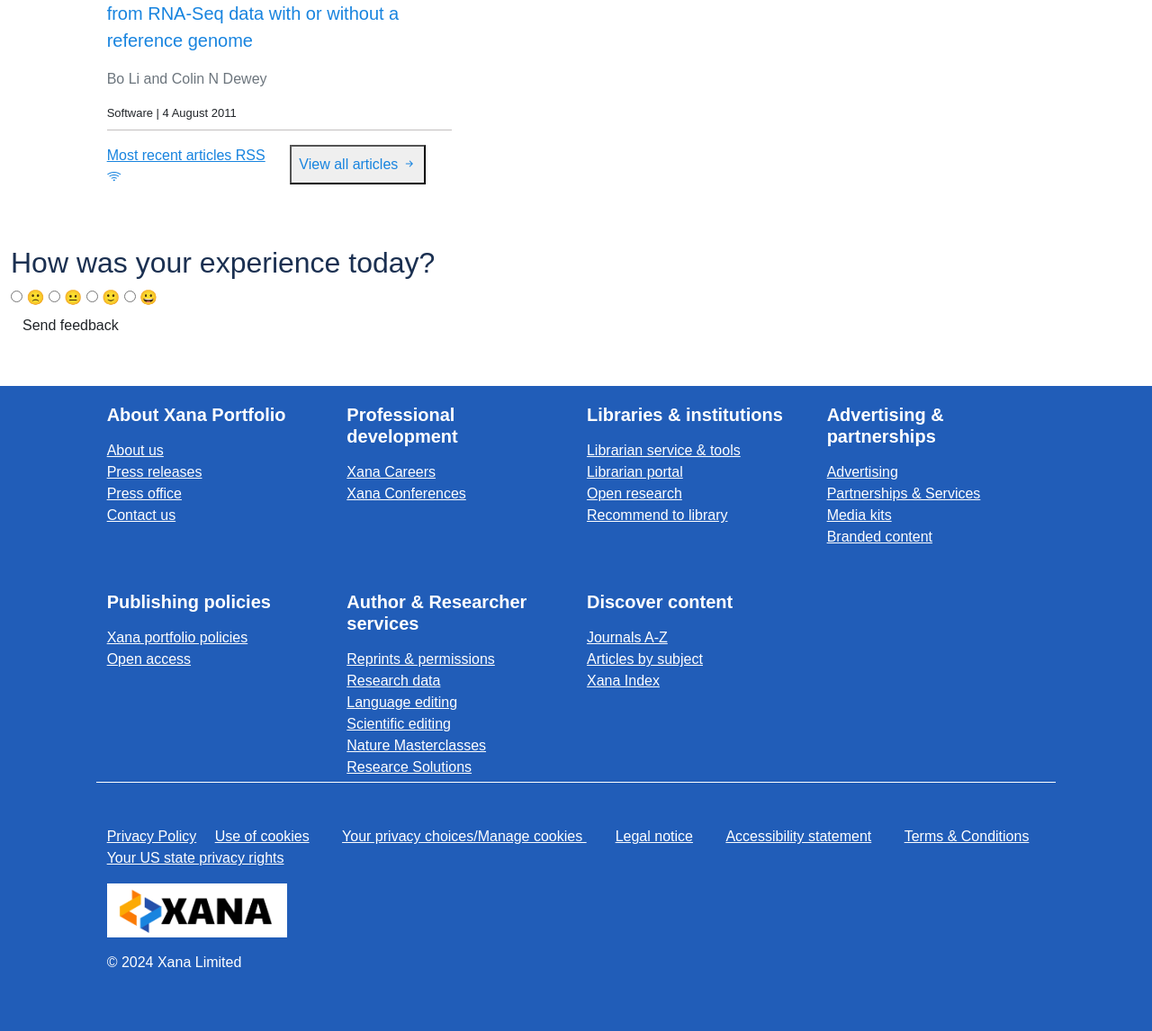
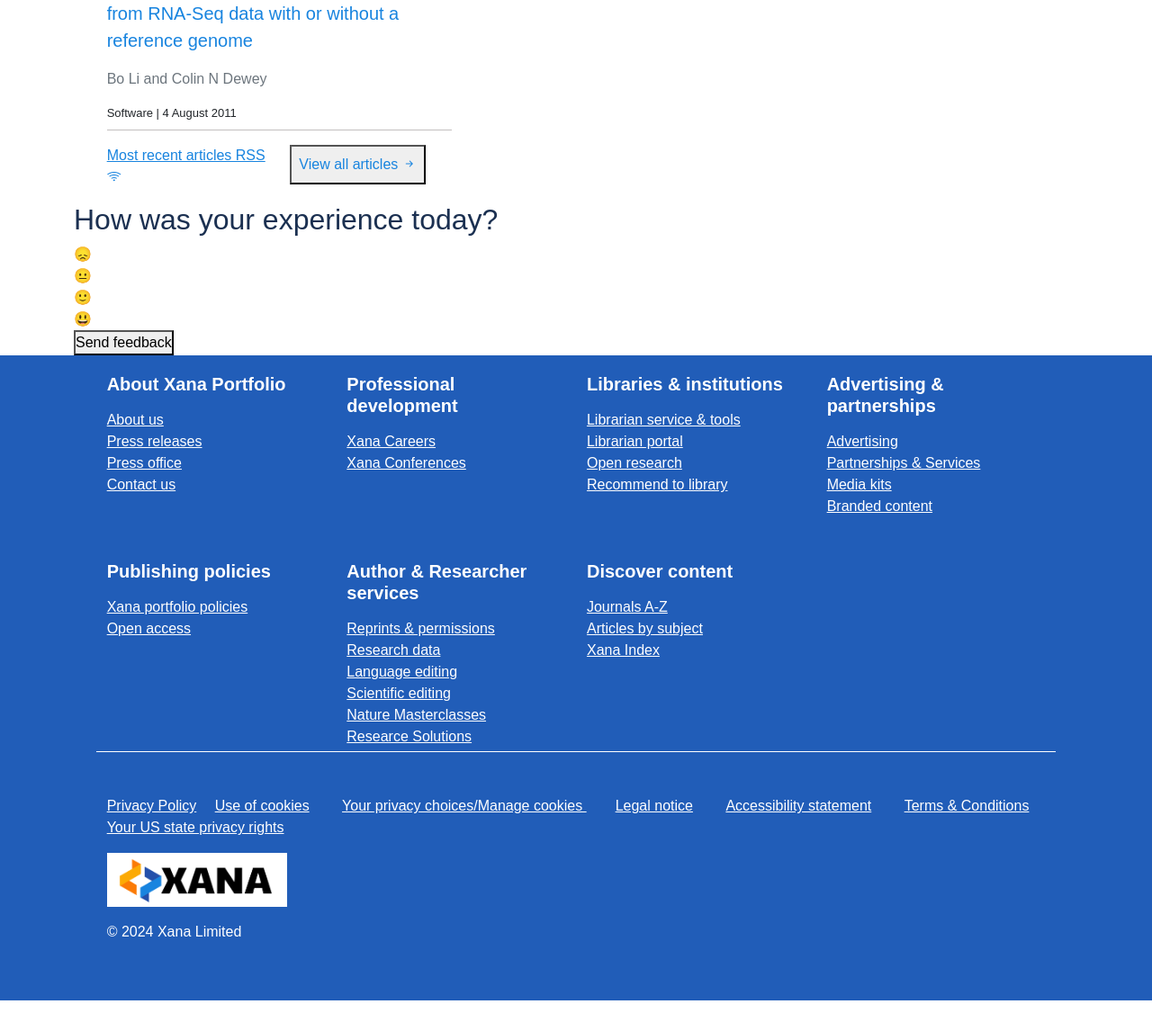
Before and after one commit to DivyanshuRawalLab/xana_main, a PHP site: page / in a window 1280 px wide. Shown: the part 2642-3788 px from the top of the page at 90% size. After the commit the page ends 3754 px from the top, so only its background shows below. Run offline with PHP 8.4, Linux system fonts and the light colour scheme; a stand-in replaces the project's code that opens the database connection.

Commit message:
modify Inde

```diff
--- a/index.php
+++ b/index.php
@@ -226,50 +226,30 @@
             </div>
           </div>
         </div>
-        <div class="col-md-1"></div>
       </div>
     </div>
 
-    <div class="container-fluid my-5">
+    <div class="container">
       <div class="row">
-        <div class="feedback-container">
-          <h2>How was your experience today?</h2>
-          <?php
-            include 'admin_db.php';
-
-            // Handle form submission
-            if ($_SERVER["REQUEST_METHOD"] == "POST") {
-                $experience = $_POST['experience'];
-
-                // Insert feedback into the database
-                $sql = "INSERT INTO feedback (experience) VALUES ('$experience')";
-
-                if ($conn->query($sql) === TRUE) {
-                    echo "Feedback submitted successfully!";
-                } else {
-                    echo "Error: " . $sql . "<br>" . $conn->error;
-                }
-            }
-
-            $conn->close();
-          ?>
-
-          <form action="" method="POST">
-              <div class="feedback-options">
-                  <input type="radio" name="experience" id="very_bad" value="very_bad" required>
-                  <label for="very_bad" style="color: #007bff;">&#128577;</label>
-
-                  <input type="radio" name="experience" id="bad" value="bad">
-                  <label for="bad">&#128528;</label>
-
-                  <input type="radio" name="experience" id="neutral" value="neutral">
-                  <label for="neutral">&#128578;</label>
-
-                  <input type="radio" name="experience" id="good" value="good">
-                  <label for="good">&#128512;</label>
-              </div>
-              <button type="submit" class="btn btn-feedback" >Send feedback</button>
-          </form>
+      <div class="container-smile">
+        <div class="feedback-box">
+          <h2 class="feedback-header">How was your experience today?</h2>
+          <div class="feedback-options">
+            <div class="feedback-option" data-value="bad">
+              <i class="far fa-frown"></i>&#128542;
+            </div>
+            <div class="feedback-option" data-value="ok">
+              <i class="far fa-meh"></i>&#128528;
+            </div>
+            <div class="feedback-option" data-value="good">
+              <i class="far fa-smile"></i>&#128578;
+            </div>
+            <div class="feedback-option" data-value="great">
+              <i class="far fa-grin"></i>&#128515;
+            </div>
+          </div>
+          <button class="feedback-button">Send feedback</button>
+        </div>
       </div>
       </div>
     </div>
```
